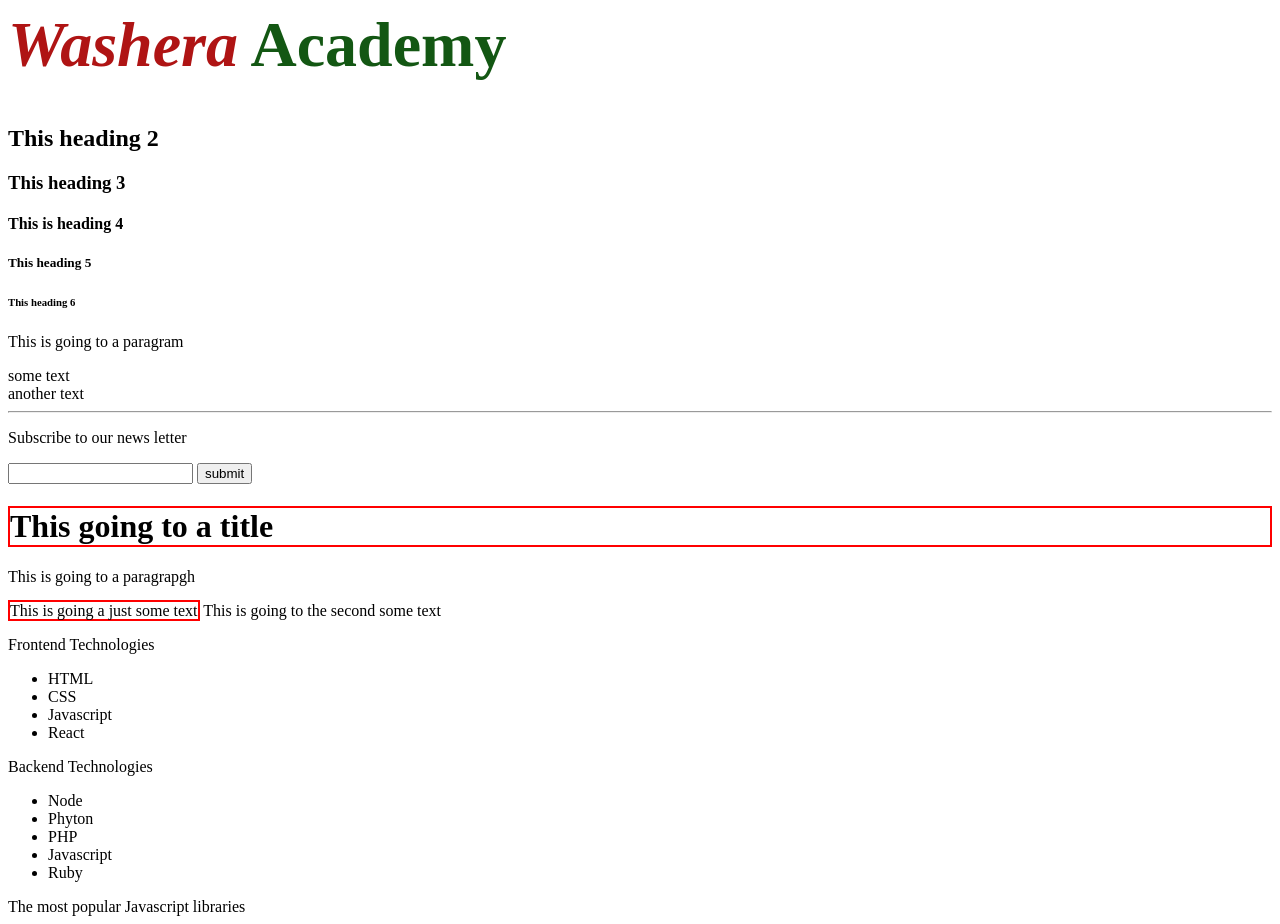
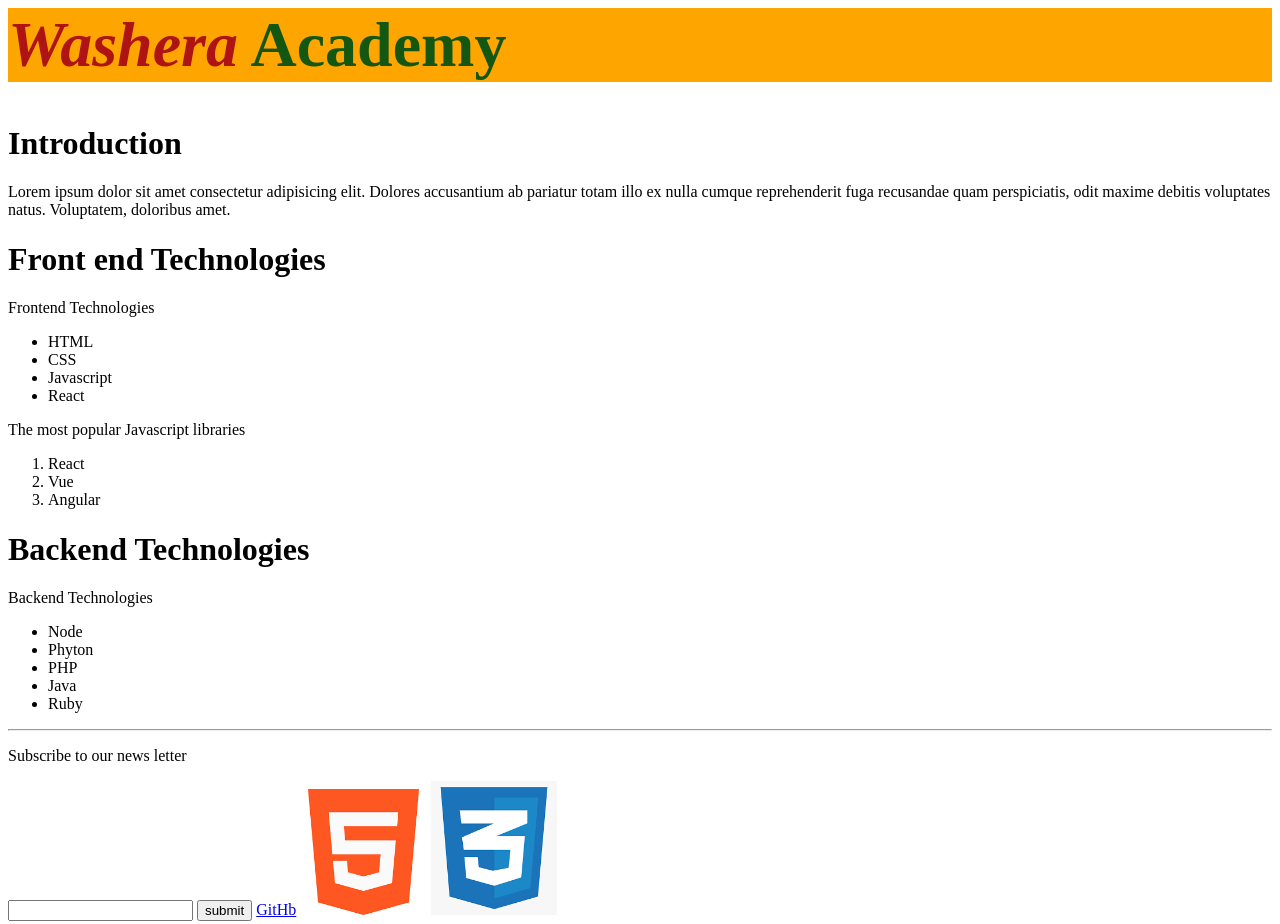
Before and after one commit to abrhammekonnen/washera-static-website, a plain HTML site: page washera-static-website/index.html in a window 1280 px wide. Shown: the top 924 px of the page. Drawn offline with Linux system fonts and the light colour scheme.

Commit message:
semantic elements

```diff
--- a/washera-static-website/index.html
+++ b/washera-static-website/index.html
@@ -1,46 +1,36 @@
 <html>
+
 <head>
     <title>Washera Academy | static website</title>
 </head>
+
 <body>
-
     <!--This header section section-->
-
-
-    <h1 id="title-1" class="title" style="font-size:64px;" >
-           <span style="color:rgb(175, 20, 20)" >
+    <header style=background-color:orange;>
+        <h1 id="titl e-1" class="title" style="font-size:64px;">
+            <span style="color:rgb(175, 20, 20)">
                 <strong>
                     <em>Washera</em>
                 </strong>
             </span>
-            <span style="color:rgb(19, 87, 19);">Academy</span>
-          </h1>
-    <h2>This heading 2</h2>
-    <h3>This heading 3</h3>
-    <h4>This is heading 4</h4>
-    <h5>This heading 5</h5>
-    <h6>This heading 6</h6>
-    <p>This is going to a paragram</p>
+            <span style="color:rgb(19, 87, 19);">Academy</span> </h1>
 
+    </header>
 
-    <!--Thi is the footer section-->
+    <main>
 
-    <!--Let see self closing elements-->
-    <span>some text</span> <br />
-    <span>another text</span>
-    <hr />
-    <p>Subscribe to our news letter</p>
-    <input type="email" /> <button>submit</button>
+        <div>
+            <h1>Introduction</h1>
+            <p>
+                Lorem ipsum dolor sit amet consectetur adipisicing elit. Dolores accusantium ab pariatur totam illo ex
+                nulla cumque reprehenderit fuga recusandae quam perspiciatis, odit maxime debitis voluptates natus.
+                Voluptatem, doloribus amet.
 
-
-    <!--After this you have to know Blocking and non-blocking elements-->
-    <h1 style="border:2px solid red;">This going to a title</h1>
-    <p>This is going to a paragrapgh</p>
-    <span style="border:2px solid red;">This is going a just some text</span>
-    <span>This is going to the second some text</span>
-
-
-<!--list-->
+            </p>
+        </div>
+        <div>
+            <h1>Front end Technologies</h1>
+            <!--List-->
             <p>Frontend Technologies</p>
             <ul>
                 <li>HTML</li>
@@ -48,33 +38,52 @@
                 <li>Javascript</li>
                 <li>React</li>
             </ul>
-<p>Backend Technologies</p>
-<ul>
-    <li>Node</li>
-    <li>Phyton</li>
-    <li>PHP</li>
-    <li>Javascript</li>
-    <li>Ruby</li>
-</ul>
-
             <p>The most popular Javascript libraries</p>
             <ol>
                 <li>React</li>
                 <li>Vue</li>
                 <li>Angular</li>
             </ol>
+        </div>
+        <div>
+            <h1>Backend Technologies</h1>
+            <p>Backend Technologies</p>
+
+            <ul>
+                <li>Node</li>
+                <li>Phyton</li>
+                <li>PHP</li>
+                <li>Java</li>
+                <li>Ruby</li>
+            </ul>
+        </div>
+
+
+
+
+        <!--Thi is the footer section-->
+
+        <!--Let see self closing elements-->
+
+        <hr />
+        <p>Subscribe to our news letter</p>
+        <input type="email" /> <button>submit</button>
+
+
+        <!--After this you have to know Blocking and non-blocking elements-->
+
         <!--In this section we will learn about link-->
 
 
 
-<a href='https://github.com/abrhammekonnen'target="_blank">GitHb</a>
+        <a href='https://github.com/abrhammekonnen' target="_blank">GitHb</a>
 
 
-
-
-<img src="./assets/images/html image.png" alt="HTML logo" />
-<img src ="./assets/images/css image.png" alt="CSS logo"/>
-<p>Lorem <em>ipsum dolor</em> sit amet consectetur, adipisicing elit. <b>Magni </b>dolorem illum, aliquam ipsa <strong>alias</strong> quisquam <mark>earum.</mark>Ratione dicta nostrum dolores quibusdam veniam <ins>corporis</ins> nam, neque doloribus <del>ceer</del> farepudiandae <u>voluptatem</u> aliquam?</p>
+        <img src="./assets/images/html image.png" style="width:10%;" alt="HTML logo" />
+        <img src="./assets/images/css image.png" style="width:10%" alt="CSS logo" />
+        <p>Lorem <em>ipsum dolor</em> sit amet consectetur, adipisicing elit. <b>Magni </b>dolorem illum, aliquam ipsa
+            <strong>alias</strong> quisquam <mark>earum.</mark>Ratione dicta nostrum dolores quibusdam veniam
+            <ins>corporis</ins> nam, neque doloribus <del>ceer</del> farepudiandae <u>voluptatem</u> aliquam?</p>
         <pre>
     jkwbfkjebf
      ejfkhfjhrjf
@@ -85,9 +94,12 @@
         <p>Sulfuric acid is very explosive inorganic compound(H<sub>2</sub>S0<sub>4</sub>)</p>
 
         2<sup>2</sup> = 1024
-<footer>
+
+    </main>
+
+    <footer style="background-color:rgb(189, 133, 31);">
         <small>copyright 2021 abrham mekonnen</small>
     </footer>
+</body>
 
-</body>
 </html>
```
Lines whose indentation alone changed are shown as unchanged.
